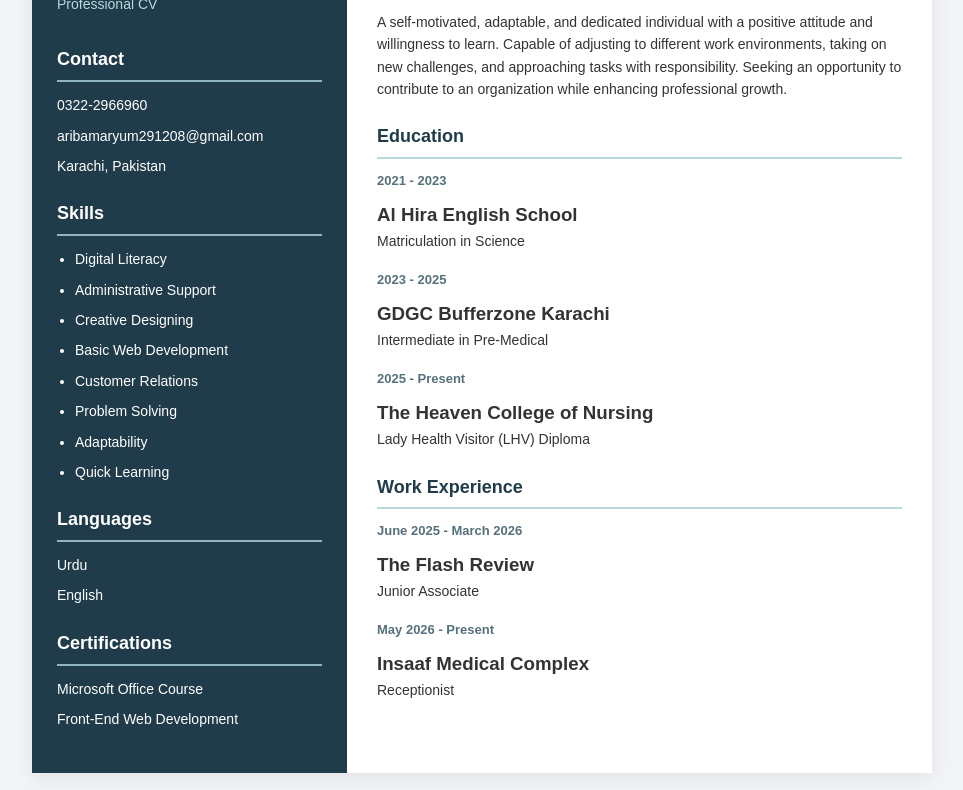
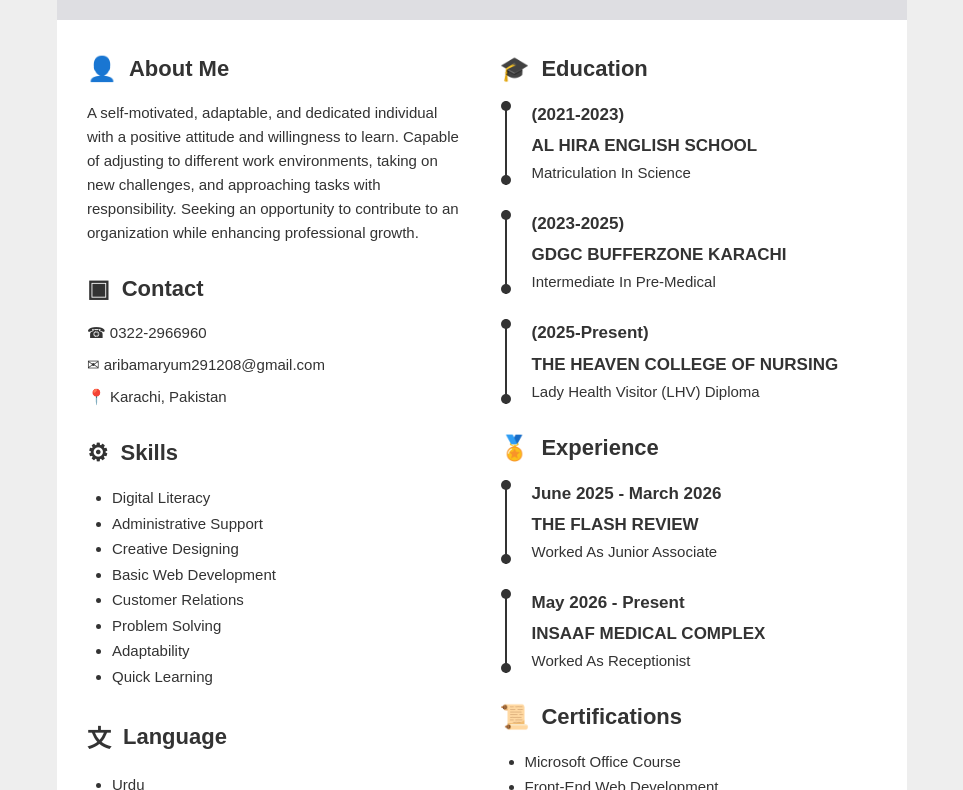
Before and after one commit to aribamaryum29/CV, a plain HTML site: page index.html in a window 1280 px wide. Shown: the part 125-915 px from the top of the page, without its empty margins (158-1121 px from the left). Drawn offline with Linux system fonts and the light colour scheme.

Commit message:
Revise index.html for CV layout and styling changes
Updated the CV layout and styling for improved presentation.

```diff
--- a/index.html
+++ b/index.html
@@ -4,97 +4,190 @@
 <head>
 <meta charset="UTF-8">
 <meta name="viewport" content="width=device-width, initial-scale=1.0">
-    <title>Ariba Maryum | CV</title>
+<title>Ariba Maryum - CV</title>
 
 <style>
 * {
+    box-sizing: border-box;
     margin: 0;
     padding: 0;
-            box-sizing: border-box;
 }
 
 body {
     font-family: Arial, sans-serif;
-            background: #f2f4f7;
+    background: #eeeeee;
     color: #333;
-            line-height: 1.6;
-            padding: 30px 15px;
+    padding: 20px 10px;
 }
 
 .cv {
-            max-width: 900px;
+    width: 100%;
+    max-width: 850px;
+    min-height: 1100px;
     margin: auto;
     background: white;
-            display: grid;
-            grid-template-columns: 35% 65%;
-            box-shadow: 0 4px 20px #00000015;
 }
 
-        .left {
-            background: #203b4a;
-            color: white;
-            padding: 35px 25px;
+.header {
+    background: #dedee2;
+    text-align: center;
+    padding: 35px 10px;
 }
 
-        .right {
+.header h1 {
+    font-size: 48px;
+    font-weight: bold;
+}
+
+.content {
+    display: grid;
+    grid-template-columns: 1fr 1fr;
+    gap: 35px;
     padding: 35px 30px;
 }
 
-        h1 {
-            font-size: 30px;
-            margin-bottom: 5px;
-            color: white;
-        }
-
-        .role {
-            color: #b9d8df;
+.section {
     margin-bottom: 30px;
 }
 
-        h2 {
-            font-size: 18px;
-            color: #203b4a;
-            border-bottom: 2px solid #b9d8df;
-            padding-bottom: 6px;
-            margin: 22px 0 12px;
+.section h2 {
+    font-size: 22px;
+    margin-bottom: 18px;
+    display: flex;
+    align-items: center;
+    gap: 12px;
 }
 
-        .left h2 {
-            color: white;
-            border-color: #8eb6c2;
+.icon {
+    font-size: 24px;
 }
 
-        p, li {
-            font-size: 14px;
+.section p {
+    font-size: 15px;
+    line-height: 1.6;
     margin-bottom: 8px;
 }
 
 ul {
-            padding-left: 18px;
+    padding-left: 25px;
+}
+
+li {
+    font-size: 15px;
+    line-height: 1.7;
 }
 
 .item {
+    border-left: 2px solid #333;
+    padding-left: 25px;
+    margin-left: 5px;
+    margin-bottom: 25px;
+    position: relative;
+}
+
+.item::before,
+.item::after {
+    content: "";
+    position: absolute;
+    left: -6px;
+    width: 10px;
+    height: 10px;
+    border-radius: 50%;
+    background: #333;
+}
+
+.item::before {
+    top: 0;
+}
+
+.item::after {
+    bottom: 0;
+}
+
+.item h3 {
+    font-size: 17px;
+    margin-bottom: 5px;
+}
+
+.date {
+    font-size: 17px !important;
+    font-weight: bold;
+}
+
+.contact p {
+    overflow-wrap: anywhere;
+}
+
+@media (max-width: 500px) {
+    body {
+        padding: 5px 0;
+    }
+
+    .header {
+        padding: 22px 5px;
+    }
+
+    .header h1 {
+        font-size: 29px;
+    }
+
+    .content {
+        grid-template-columns: 1fr 1fr;
+        gap: 12px;
+        padding: 20px 12px;
+    }
+
+    .section {
+        margin-bottom: 22px;
+    }
+
+    .section h2 {
+        font-size: 15px;
+        gap: 5px;
+        margin-bottom: 12px;
+    }
+
+    .icon {
+        font-size: 17px;
+    }
+
+    .section p,
+    li {
+        font-size: 11px;
+        line-height: 1.6;
+    }
+
+    .item {
+        padding-left: 12px;
+        margin-left: 3px;
         margin-bottom: 18px;
     }
 
-        .date {
-            color: #55717c;
-            font-size: 13px;
-            font-weight: bold;
+    .item h3 {
+        font-size: 12px;
     }
 
-        a {
-            color: #d5edf3;
-            overflow-wrap: anywhere;
+    .date {
+        font-size: 12px !important;
     }
 
-        @media(max-width: 650px) {
-            .cv {
-                grid-template-columns: 1fr;
+    ul {
+        padding-left: 15px;
+    }
 }
 
-            .left, .right {
-                padding: 25px;
+@media print {
+    body {
+        padding: 0;
+        background: white;
+    }
+
+    .cv {
+        max-width: 100%;
+    }
+
+    .content {
+        grid-template-columns: 1fr 1fr;
     }
 }
 </style>
@@ -104,17 +197,37 @@
 
 <div class="cv">
 
-    <aside class="left">
+<header class="header">
+    <h1>Ariba Maryum</h1>
+</header>
 
-        <h1>Ariba Maryum</h1>
-        <p class="role">Professional CV</p>
+<div class="content">
 
-        <h2>Contact</h2>
-        <p>0322-2966960</p>
-        <p>aribamaryum291208@gmail.com</p>
-        <p>Karachi, Pakistan</p>
+<!-- LEFT COLUMN -->
+<div class="left">
 
-        <h2>Skills</h2>
+<section class="section">
+    <h2><span class="icon">👤</span> About Me</h2>
+    <p>
+    A self-motivated, adaptable, and dedicated individual
+    with a positive attitude and willingness to learn.
+    Capable of adjusting to different work environments,
+    taking on new challenges, and approaching tasks
+    with responsibility. Seeking an opportunity to
+    contribute to an organization while enhancing
+    professional growth.
+    </p>
+</section>
+
+<section class="section contact">
+    <h2><span class="icon">▣</span> Contact</h2>
+    <p>☎ 0322-2966960</p>
+    <p>✉ aribamaryum291208@gmail.com</p>
+    <p>📍 Karachi, Pakistan</p>
+</section>
+
+<section class="section">
+    <h2><span class="icon">⚙</span> Skills</h2>
     <ul>
         <li>Digital Literacy</li>
         <li>Administrative Support</li>
@@ -125,66 +238,69 @@
         <li>Adaptability</li>
         <li>Quick Learning</li>
     </ul>
+</section>
 
-        <h2>Languages</h2>
-        <p>Urdu</p>
-        <p>English</p>
+<section class="section">
+    <h2><span class="icon">文</span> Language</h2>
+    <ul>
+        <li>Urdu</li>
+        <li>English</li>
+    </ul>
+</section>
 
-        <h2>Certifications</h2>
-        <p>Microsoft Office Course</p>
-        <p>Front-End Web Development</p>
+</div>
 
-    </aside>
+<!-- RIGHT COLUMN -->
+<div class="right">
 
-    <main class="right">
-
-        <h2>About Me</h2>
-
-        <p>
-            A self-motivated, adaptable, and dedicated individual
-            with a positive attitude and willingness to learn.
-            Capable of adjusting to different work environments,
-            taking on new challenges, and approaching tasks with
-            responsibility. Seeking an opportunity to contribute
-            to an organization while enhancing professional growth.
-        </p>
-
-        <h2>Education</h2>
+<section class="section">
+    <h2><span class="icon">🎓</span> Education</h2>
 
     <div class="item">
-            <p class="date">2021 - 2023</p>
-            <h3>Al Hira English School</h3>
-            <p>Matriculation in Science</p>
+        <p class="date">(2021-2023)</p>
+        <h3>AL HIRA ENGLISH SCHOOL</h3>
+        <p>Matriculation In Science</p>
     </div>
 
     <div class="item">
-            <p class="date">2023 - 2025</p>
-            <h3>GDGC Bufferzone Karachi</h3>
-            <p>Intermediate in Pre-Medical</p>
+        <p class="date">(2023-2025)</p>
+        <h3>GDGC BUFFERZONE KARACHI</h3>
+        <p>Intermediate In Pre-Medical</p>
     </div>
 
     <div class="item">
-            <p class="date">2025 - Present</p>
-            <h3>The Heaven College of Nursing</h3>
+        <p class="date">(2025-Present)</p>
+        <h3>THE HEAVEN COLLEGE OF NURSING</h3>
         <p>Lady Health Visitor (LHV) Diploma</p>
     </div>
+</section>
 
-        <h2>Work Experience</h2>
+<section class="section">
+    <h2><span class="icon">🏅</span> Experience</h2>
 
     <div class="item">
         <p class="date">June 2025 - March 2026</p>
-            <h3>The Flash Review</h3>
-            <p>Junior Associate</p>
+        <h3>THE FLASH REVIEW</h3>
+        <p>Worked As Junior Associate</p>
     </div>
 
     <div class="item">
         <p class="date">May 2026 - Present</p>
-            <h3>Insaaf Medical Complex</h3>
-            <p>Receptionist</p>
+        <h3>INSAAF MEDICAL COMPLEX</h3>
+        <p>Worked As Receptionist</p>
     </div>
+</section>
 
-    </main>
+<section class="section">
+    <h2><span class="icon">📜</span> Certifications</h2>
+    <ul>
+        <li>Microsoft Office Course</li>
+        <li>Front-End Web Development</li>
+    </ul>
+</section>
 
+</div>
+</div>
 </div>
 
 </body>
```
Lines whose indentation alone changed are shown as unchanged.
